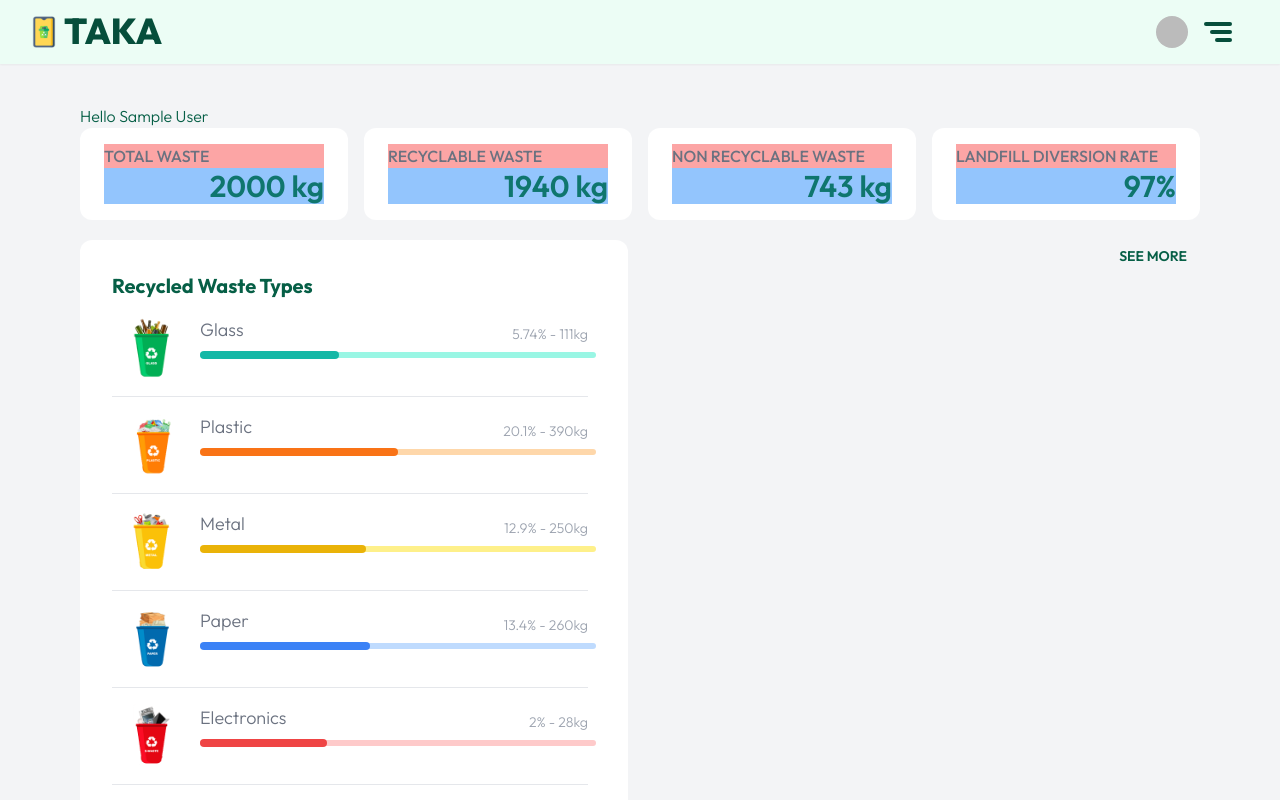
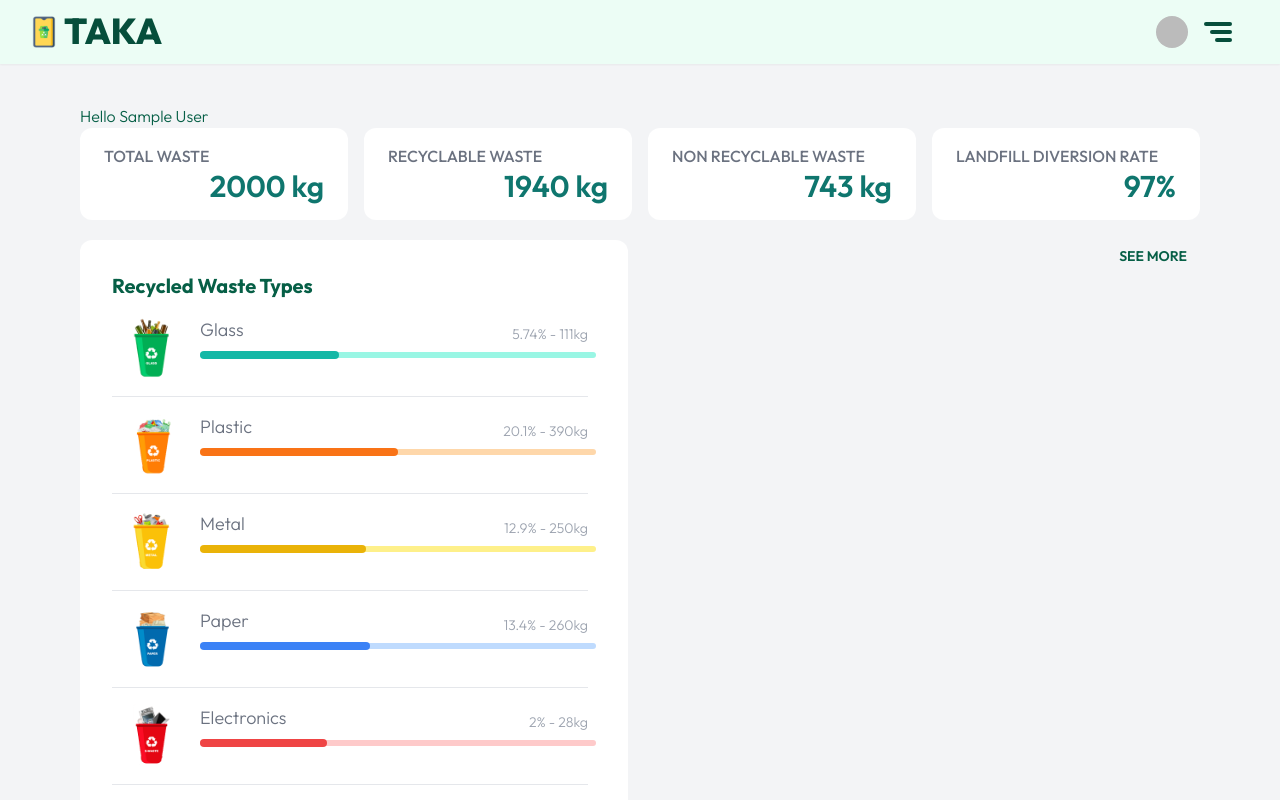
Before and after one commit to acousticintel/takaDash, a Next.js app: page / in a window 1280 px wide. Shown: the top 800 px of the page. Built offline with nearby package versions, Linux system fonts and the light colour scheme; no server answers; sample sign-in values are in the browser's storage.

Commit message:
colors fix

```diff
--- a/styles/stats.css
+++ b/styles/stats.css
@@ -1,15 +1,15 @@
 .stat{
-  @apply bg-white p-4 rounded-xl  flex flex-col justify-between;
+  @apply bg-white p-4 rounded-xl flex flex-col;
 }
 
 .stat h5{
-  @apply text-3xl font-semibold text-teal-700 text-right  bg-blue-300;
+  @apply text-3xl font-semibold text-teal-700 text-right;
 }
 
 .stat h6{
-  @apply uppercase font-medium text-gray-500  bg-red-300 h-full;
+  @apply uppercase font-medium text-gray-500 flex grow;
 }
 
 .stat span{
-  @apply uppercase text-gray-400 text-sm;
+  @apply uppercase text-gray-400 text-sm flex shrink;
 }
```
